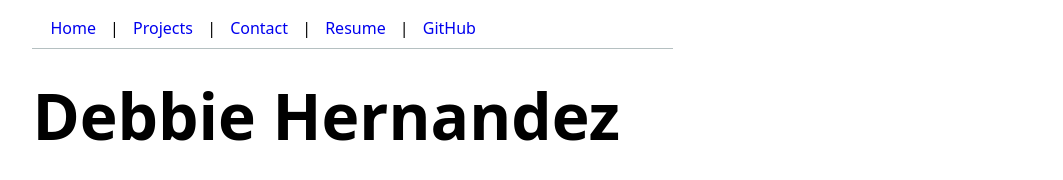
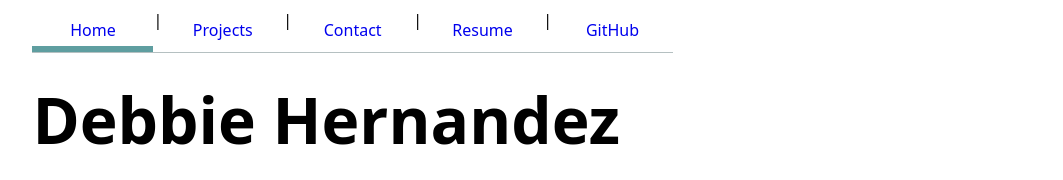
Before and after one commit to debsterzzz/portfolio, a plain HTML site: page index.html in a window 1280 px wide. Shown: the top 180 px of the page, without its empty margins (150-1213 px from the left). Drawn offline with Linux system fonts and the light colour scheme.

Commit message:
fixed current page edits
current

```diff
--- a/index.html
+++ b/index.html
@@ -7,13 +7,11 @@
 </head><link rel="stylesheet" href="style.css">
 <body>
   <nav>
-    <display:flex>
-    <a href="/index.html">Home</a> |
+    <a href="/index.html" class="current">Home</a> |
     <a href="projects/index.html">Projects</a> |
     <a href="contact/index.html">Contact</a> |
     <a href="resume/resume.html">Resume</a> |
     <a href="https://github.com/debsterzzz/portfolio" target="_blank">GitHub</a>
-    </display:flex>
   </nav>
 
     <h1>Debbie Hernandez</h1>
--- a/style.css
+++ b/style.css
@@ -9,8 +9,7 @@ body { max-width:70ch;
 nav {display:flex;
   text-decoration: none;
   color:inherit;
-  text-align: center;
-  padding: 0.5em;
+  text-align:center;
   margin-bottom: 1em;
   border-bottom-width: 1px;
   border-bottom-style:solid;
@@ -22,9 +21,10 @@ nav a {
   padding: 10px;
   text-align: center;
 }
-nav a.current {border: bottom width 0.4em;
+nav a.current {border-bottom-width: 0.4em;
   border-bottom-color: cadetblue ;
-  padding-bottom: 0em;
+  border-bottom-style: solid;
+  padding-bottom: calc(10px - 0.4em);
 }
 html {--color-accent: oklch(79.277% 0.10948 249.379);
   accent-color: var(--color-accent)}
```
Also changed, not shown: contact/index.html (+2 -2 lines), projects/index.html (+1 -1 lines), resume/resume.html (+1 -1 lines).
